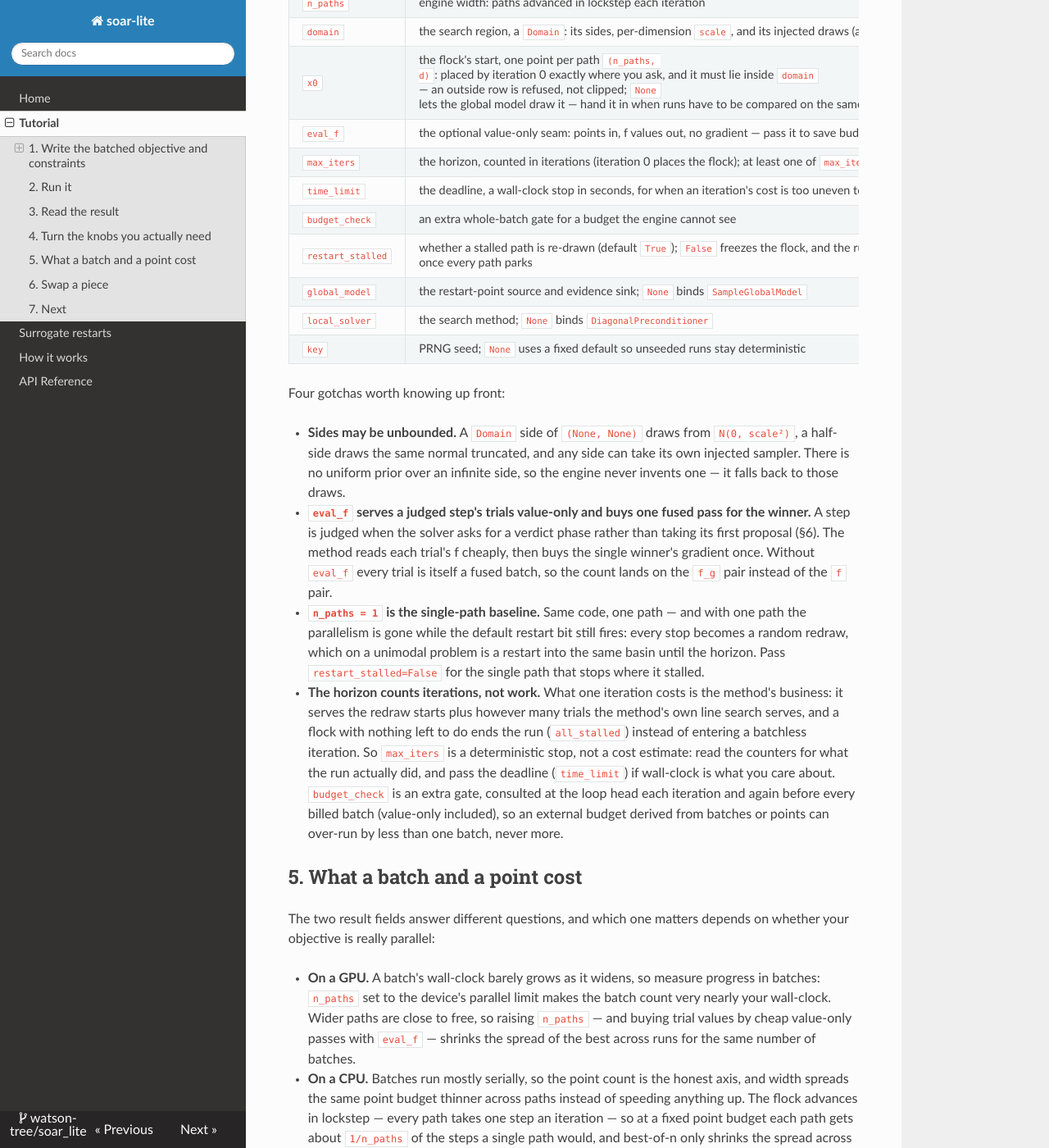
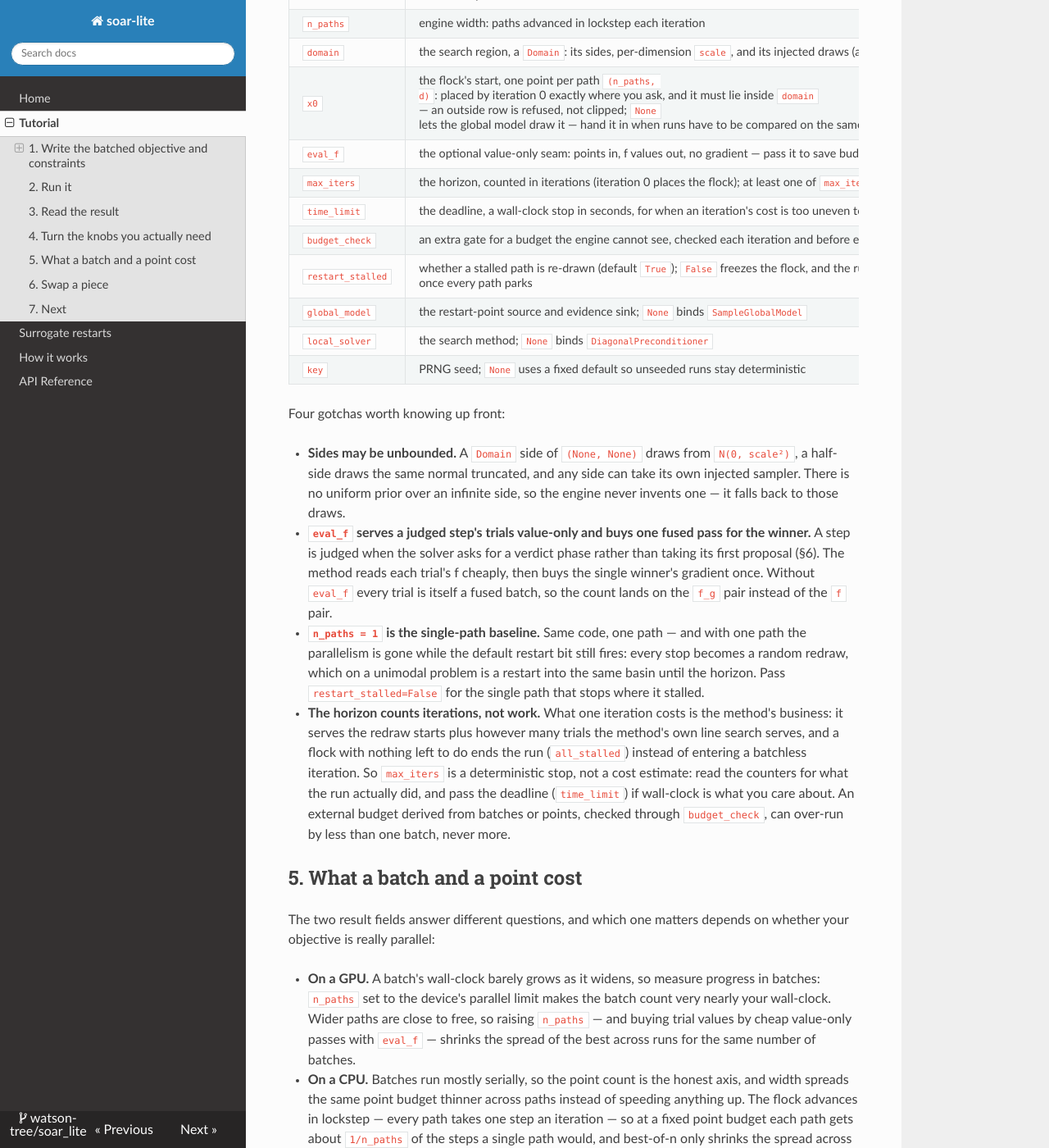
Before and after one commit to watson-tree/soar_lite, an MkDocs documentation site: the page built from docs/tutorial/getting-started.md, in a window 1280 px wide and 1400 px high, scrolled down 4544 px. Shown: the whole window at 82% size. Built offline with MkDocs 1.6.1, drawn with Linux system fonts in a browser that asks for light colours; nearby versions of some CDN libraries; some of the changed text lies outside the part shown.

Commit message:
docs: check the external budget where it is consulted
The parameter table called `budget_check` "an extra whole-batch gate",
which names no moment a reader can act on, while the gotcha two sections
below described it exactly. The mechanics moved up into the table cell
and the gotcha keeps only the consequence: an external budget derived
from batches or points can over-run by less than one batch, never more.
The same page also said `eval_f_g` is the only positional argument while
§1.3 hands a hand-written seam into that slot under another name, so the
sentence now names the slot instead of the variable.

```diff
--- a/docs/tutorial/getting-started.md
+++ b/docs/tutorial/getting-started.md
@@ -227,7 +228,7 @@ restarted afterwards.
 | `eval_f` | the optional value-only seam: points in, f values out, no gradient — pass it to save budget, omit it in a fused-only comparison |
 | `max_iters` | the horizon, counted in iterations (iteration 0 places the flock); at least one of `max_iters`/`time_limit` must be given |
 | `time_limit` | the deadline, a wall-clock stop in seconds, for when an iteration's cost is too uneven to budget in iterations |
-| `budget_check` | an extra whole-batch gate for a budget the engine cannot see |
+| `budget_check` | an extra gate for a budget the engine cannot see, checked each iteration and before every billed batch |
 | `restart_stalled` | whether a stalled path is re-drawn (default `True`); `False` freezes the flock, and the run ends on `all_stalled` once every path parks |
 | `global_model` | the restart-point source and evidence sink; `None` binds `SampleGlobalModel` |
 | `local_solver` | the search method; `None` binds `DiagonalPreconditioner` |
@@ -256,10 +257,8 @@ Four gotchas worth knowing up front:
   run (`all_stalled`) instead of entering a batchless iteration. So `max_iters`
   is a deterministic stop, not a cost estimate: read the counters for what the
   run actually did, and pass the deadline (`time_limit`) if wall-clock is what
-  you care about. `budget_check` is an extra gate, consulted at the loop head
-  each iteration and again before every billed batch (value-only included), so
-  an external budget derived from batches or points can over-run by less than
-  one batch, never more.
+  you care about. An external budget derived from batches or points, checked
+  through `budget_check`, can over-run by less than one batch, never more.
 
 ## 5. What a batch and a point cost
 
```
Also changed, not shown: other parts of docs/tutorial/getting-started.md (+2 -1 lines).
